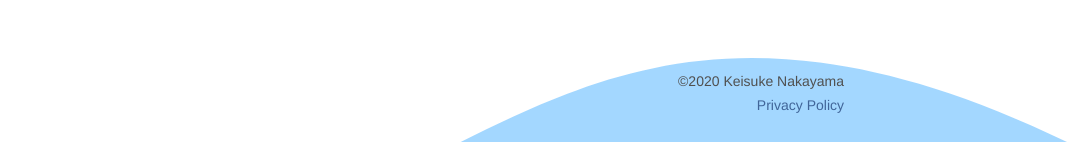
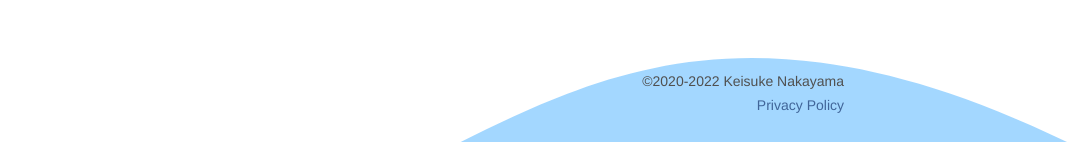
Before and after one commit to yammerjp/memo.yammer.jp, a Next.js app: page /posts in a window 1280 px wide. Shown: the part 7062-7204 px from the top of the page, without its empty margins (196-1280 px from the left). Built offline with nearby package versions, Linux system fonts and the light colour scheme; no server answers.

Commit message:
Fix: 著作の更新年を2022年に

```diff
--- a/src/components/footer.tsx
+++ b/src/components/footer.tsx
@@ -6,7 +6,7 @@ const Footer = () => {
     <footer className={styles.footer}>
       <div className={styles.footerInner}>
         <div>
-          <div>©2020 Keisuke Nakayama</div>
+          <div>©2020-2022 Keisuke Nakayama</div>
           <div>
             <Link href='/privacy-policy'>Privacy Policy</Link>
           </div>
```
